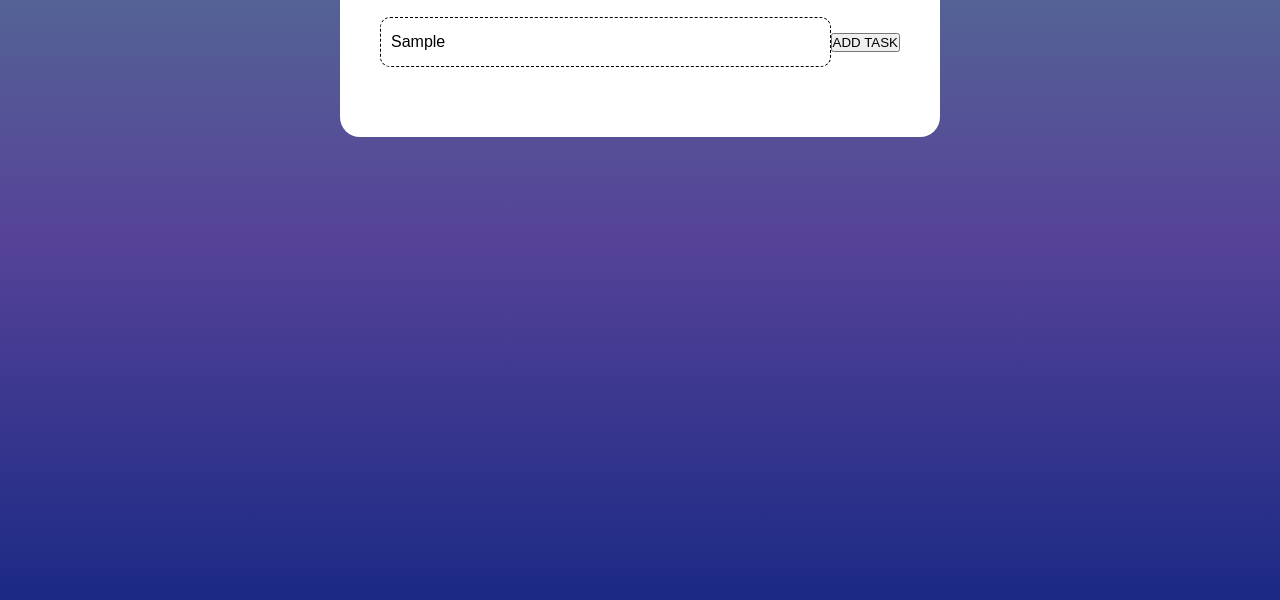
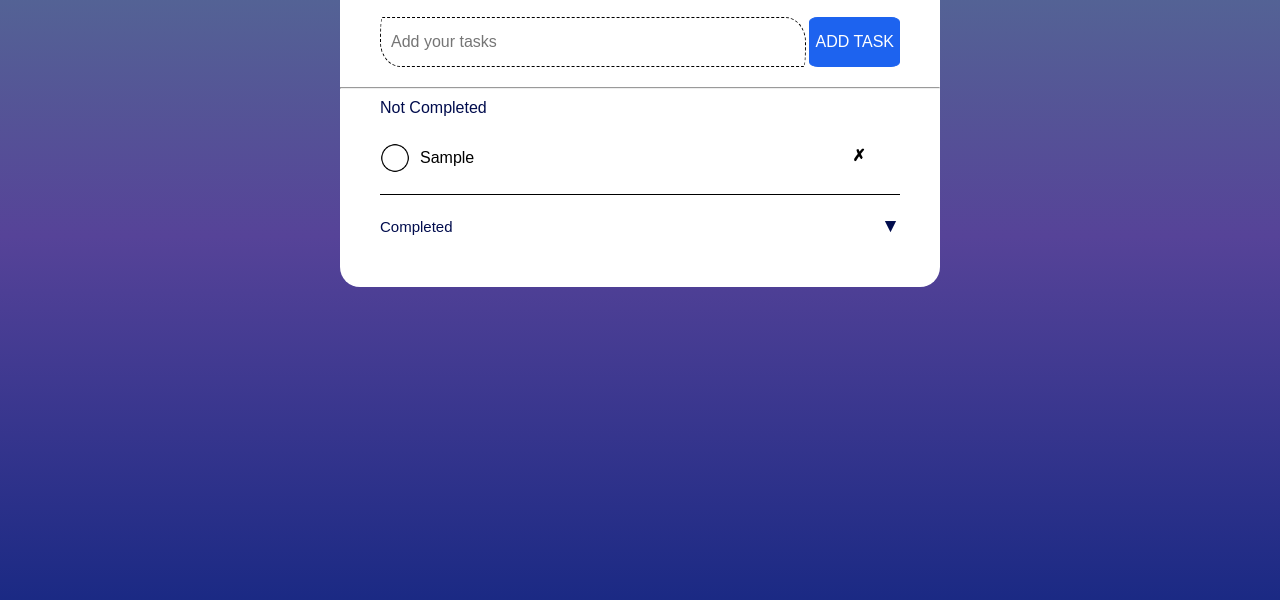
Before and after one commit to AbhilashReddy1519/mini-projects, a website: page Todo-List/index.html in a window 1280 px wide. Both pictures are taken after typing "Sample" into the empty fields and a click on the button "ADD TASK". Shown: the part 164-764 px from the top of the page. Drawn offline with Linux system fonts and the light colour scheme; a web font is replaced by a local one.

Commit message:
Implement task addition and completion functionality in Todo-List app

```diff
--- a/Todo-List/index.html
+++ b/Todo-List/index.html
@@ -14,7 +14,26 @@
             <h1>ToDo-List <img src="./images/todoIcon.png" alt="todoIcon"></h1>
             <div class="todo-tasks">
                 <input type="text" name="task" id="task" placeholder="Add your tasks">
-                <button>ADD TASK</button>
+                <button id="btn">ADD TASK</button>
+            </div>
+            <hr>
+            <div class="pending">
+                <h1>Not Completed</h1>
+                <ul id="pending-container">
+                    <!-- <li>task 1</li> -->
+
+                </ul>
+            </div>
+            <div class="completed">
+                <h1>Completed <span>&#9660;</span></h1>
+                <ul class="complete-container">
+
+                    <!-- <li class="done">Task done</li>
+                    <li class="done">Task done</li>
+                    <li class="done">Task done</li>
+                    <li class="done">Task done</li>
+                    <li class="done">Task done</li> -->
+                </ul>
             </div>
         </div>
     </div>
--- a/Todo-List/script.js
+++ b/Todo-List/script.js
@@ -0,0 +1,63 @@
+document.addEventListener('DOMContentLoaded', () => {
+    const arrows = document.querySelector('.completed h1 span');
+    const complete_container = document.querySelector('.complete-container');
+    arrows.addEventListener('click', () => {
+        arrows.classList.toggle('rotate');
+        complete_container.classList.toggle('hide');
+
+    });
+
+    const btn = document.getElementById("btn");
+    const task = document.getElementById("task");
+    const show = document.querySelector('.pending');
+    const pending_container = document.getElementById("pending-container");
+    btn.addEventListener('click', () => {
+        if(task.value === "") {
+            alert("Enter task before adding. 😎");
+            return;
+        }
+        show.style.display = "block";
+        let li = document.createElement('li');
+        li.innerText = task.value;
+        pending_container.appendChild(li);
+        let span = document.createElement('span');
+        span.innerHTML = "&cross;";
+        li.appendChild(span);
+
+
+
+        task.value = "";
+    });
+
+    pending_container.addEventListener('click', (e) => {
+        if(e.target.tagName === 'LI') {
+            const completedTask = e.target.cloneNode(true);
+            completedTask.classList.add('done');
+            complete_container.appendChild(completedTask);
+            e.target.remove();
+            // we cannot do both append and remove at once
+        } else if(e.target.tagName === 'SPAN') {
+            e.target.parentElement.remove();
+        }
+        if(pending_container.children.length === 0) {
+            show.style.display = "none";
+        }
+    });
+
+    complete_container.addEventListener('click', (e)=> {
+        if(e.target.tagName === 'LI') {
+            const revoke = e.target.cloneNode(true);
+            revoke.classList.remove('done');
+
+            if(pending_container.children.length === 0) {
+                show.style.display = "block";
+            }
+            pending_container.appendChild(revoke);
+            e.target.remove();
+        } else if(e.target.tagName === 'SPAN') {
+            e.target.parentElement.remove();
+        }
+    });
+
+
+});
--- a/Todo-List/styles.css
+++ b/Todo-List/styles.css
@@ -22,7 +22,7 @@
     max-width: 600px;
     border-radius: 20px;
     margin: 20px auto 200px;
-    padding: 20px 0 50px;
+    padding: 20px 0 30px;
 }
 
 .container h1 {
@@ -48,7 +48,6 @@
     /* background: rgb(220, 218, 218); */
     margin: 10px 40px;
     padding: 10px 0;
-    /* border-radius: 30px; */
 }
 
 input {
@@ -56,7 +55,7 @@ input {
     padding: 15px 10px;
     font-size: 1rem;
     border: 1px dashed black;
-    border-radius: 10px;
+    border-radius: 10px 100px / 120px;
     outline: none;
     transition: all 0.3s ease-in;
 }
@@ -67,5 +66,167 @@ input:hover {
 
 input:focus {
     border: 1px solid red;
-    box-shadow: 0 0 10px rgba(0, 0, 255, 0.3);
+    box-shadow: 0 0 10px rgb(242, 17, 17);
 }
+
+button {
+    padding: 15px 5px;
+    font-size: 1rem;
+    border: 1px solid #1d63ef;
+    outline: none;
+    background: #1d63ef;
+    color: white;
+    border-radius: 10% 10%;
+    margin-left: 3px;
+    cursor: pointer;
+    transition: all 0.3s ease-in;
+}
+
+button:hover {
+    background: #0004ff;
+    box-shadow: 0 0 10px #0d00ff;
+}
+
+.completed {
+    margin:  10px 40px;
+    /* border-bottom: 1px solid black; */
+}
+
+.completed h1 {
+    display: flex;
+    justify-content: space-between;
+    font-size: 15px;
+    padding: 10px 0;
+    margin: 0;
+}
+
+.completed h1 span {
+    cursor: pointer;
+    transition: transform 0.3s ease;
+    display: inline-block;
+    font-size: 1.2rem;
+    transform-origin: 50% 50%;
+}
+
+.completed h1 span:hover {
+    transform: translateY(2px);
+    background: rgb(195, 190, 190);
+}
+
+.completed h1 span.rotate {
+    transform: scaleY(-1);
+}
+
+.completed h1 span.rotate:hover {
+    transform: scaleY(-1) translateY(-2px); /* Note: direction is reversed when flipped */
+    background: rgb(195, 190, 190);
+}
+
+.complete-container {
+    list-style: none;
+    margin: 0 20px;
+    margin-top: 10px;
+    transition: all 0.3s ease-in-out;
+    display: none;
+}
+
+.complete-container.hide  {
+    display: contents;
+}
+
+.done {
+    position: relative;
+    padding-left: 50px;
+    margin: 20px 0;
+    text-decoration: line-through;
+    color: rgb(54, 52, 51);
+    word-wrap: break-word;
+    overflow-wrap: break-word;
+    padding-right: 30px;         /* Add space for the cross symbol */
+    line-height: 1.4;            /* Improves readability of wrapped text */
+    max-width: 95%;
+}
+
+.done::before {
+    content: '';  /* Required for pseudo-elements */
+    position: absolute;
+    cursor: pointer;
+    left: 0;
+    top: 50%;
+    transform: translateY(-50%);
+    width: 30px;
+    height: 30px;  /* Match width for square aspect ratio */
+    background-image: url(./images/checked.png);
+    background-size: contain;
+    background-repeat: no-repeat;
+    background-position: center;
+}
+
+.pending {
+    margin: 0 40px;
+    border-bottom: 1px solid black;
+    padding-bottom: 15px;
+    display: none;
+}
+
+.pending h1 {
+    font-size: 1rem;
+    margin: 0;
+    padding: 10px 0;
+}
+
+#pending-container {
+    list-style: none;
+    margin: 0 20px;
+    margin-top: 10px;
+    /* transition: all 0.3s ease-in-out; */
+    width: 100%;
+    /* max-width: 600px; */
+}
+
+#pending-container li  {
+    margin-left: -20px;
+    padding: 10px 0;
+    padding-left: 40px;
+    position: relative;
+    word-wrap: break-word;
+    overflow-wrap: break-word;
+    padding-right: 30px;         /* Add space for the cross symbol */
+    line-height: 1.4;            /* Improves readability of wrapped text */
+    max-width: 95%;
+}
+
+#pending-container li:before {
+    content: "";
+    position: absolute;
+    cursor: pointer;
+    left: 0;
+    top: 50%;
+    transform: translateY(-50%);
+    width: 30px;
+    height: 30px;
+    background-image: url(./images/unchecked.png);
+    background-size: contain;
+    background-repeat: no-repeat;
+    background-position: center;
+
+}
+
+ul li span {
+    position: absolute;
+    right: 0;
+    top: 50%;
+    transform: translateY(-50%);
+    cursor: pointer;
+    border-radius: 50%;
+    width: 30px;
+    height: 30px;
+    text-align: center;
+    padding-top: 2px;
+    font-weight: 900;
+}
+
+ul li span:hover {
+    background: rgb(113, 108, 108);
+    color: white;
+}
```
